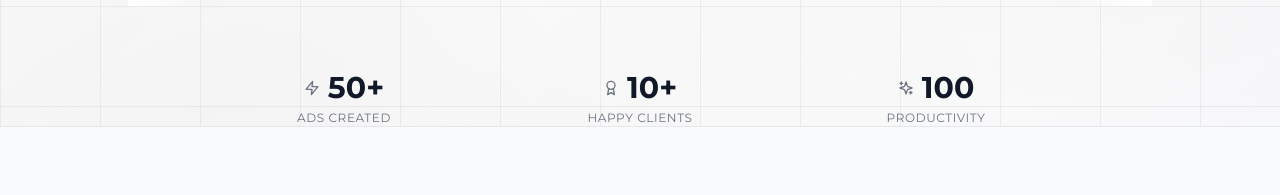
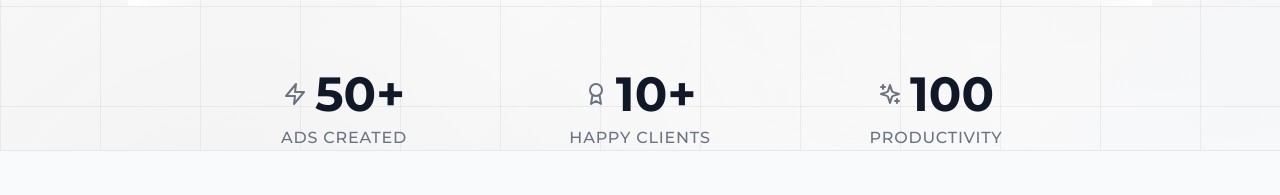
Before and after one commit to mxfldjames-netizen/AdAlly, a React (Vite) app: page / in a window 1280 px wide. Shown: the part 894-1089 px from the top of the page. Built offline with nearby package versions, Linux system fonts and the light colour scheme; no server answers.

Commit message:
Updated AnimatedStatsCard.tsx

```diff
--- a/src/AnimatedStatsCard.tsx
+++ b/src/AnimatedStatsCard.tsx
@@ -67,13 +67,13 @@ const AnimatedStatsCard: React.FC<AnimatedStatsCardProps> = ({
       className={`flex flex-col items-center transition-opacity duration-500 ${isVisible ? 'opacity-100' : 'opacity-0'}`}
       style={{ transitionDelay: `${delay}ms` }}
     >
-      <div className="flex items-center gap-2 mb-1">
-        <Icon className="w-4 h-4 text-gray-500" />
-        <span className="text-2xl sm:text-3xl font-bold text-gray-900">
+      <div className="flex items-center gap-2 mb-2">
+        <Icon className="w-6 h-6 text-gray-500" />
+        <span className="text-4xl sm:text-5xl font-bold text-gray-900">
           {count}{hasPlus && '+'}
         </span>
       </div>
-      <div className="text-xs text-gray-500 uppercase tracking-wider">
+      <div className="text-sm sm:text-base text-gray-500 uppercase tracking-wider font-medium">
         {label}
       </div>
     </div>
```
